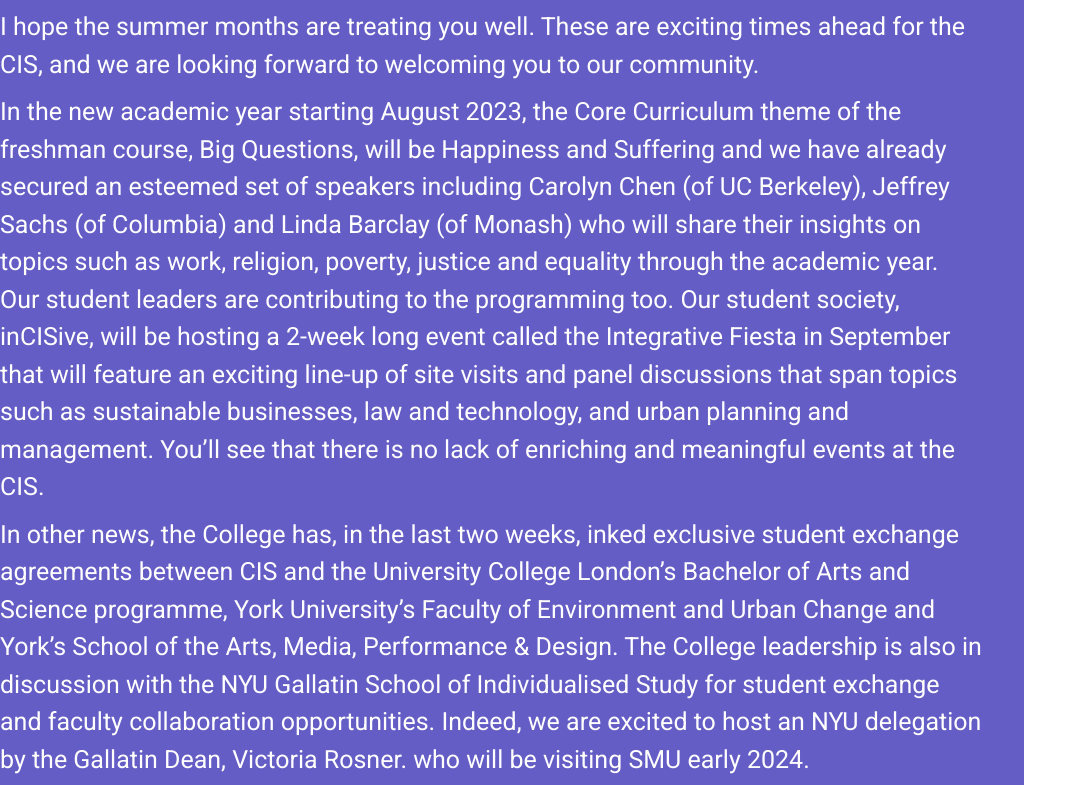
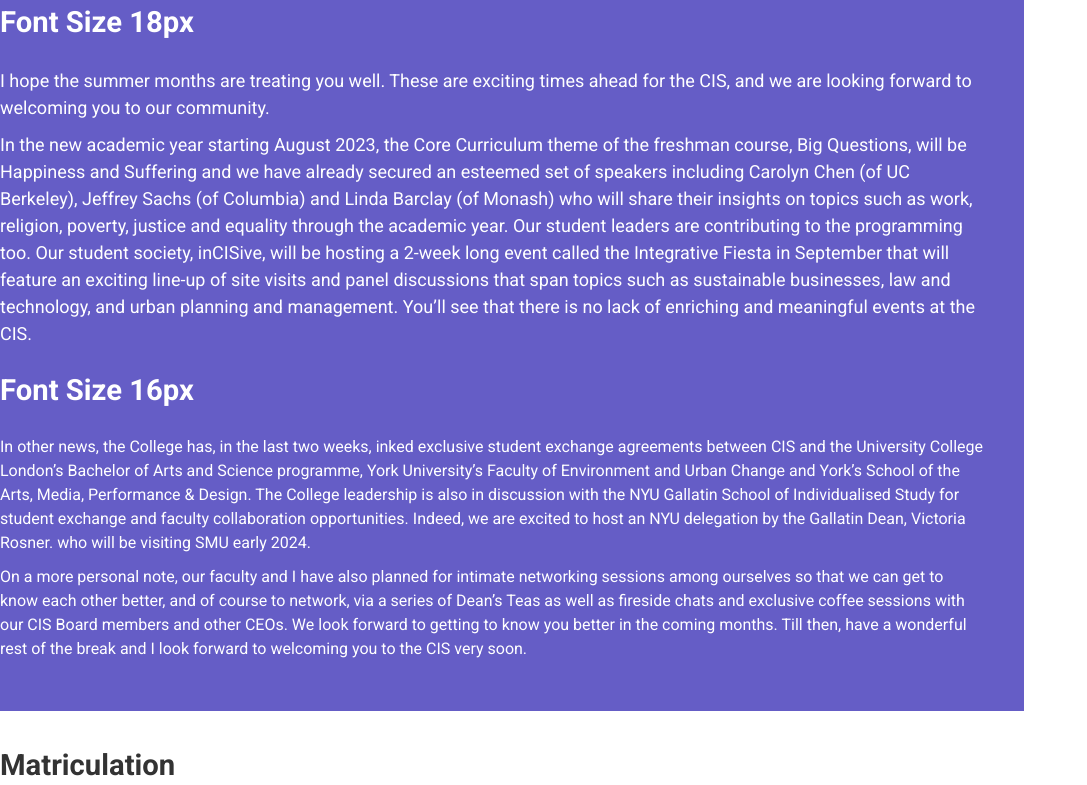
Before and after one commit to kahhong86/cis-newsletter, a plain HTML site: page index.html in a window 1280 px wide. Shown: the part 1020-1805 px from the top of the page, without its empty margins (0-1087 px from the left). Drawn offline with nearby package versions, Linux system fonts and the light colour scheme.

Commit message:
Added font size

```diff
--- a/css/all.scss
+++ b/css/all.scss
@@ -73,6 +73,13 @@
 
 .intro{
     width:80%;
+
+    .alt-18{
+        font-size: 18px;
+    }
+    .alt-16{
+        font-size: 16px;
+    }
 }
 
 .blog{
@@ -128,6 +135,8 @@
     }
     .intro{
         width:100%;
+
+
     }
     .blog{
         margin:40px 0;
@@ -147,5 +156,7 @@
                 padding-bottom: 30px;
             }
         }
+
+
     }
 }
--- a/index.html
+++ b/index.html
@@ -62,16 +62,18 @@
 								</div>
 							</div>
 						</div>
-						<p>
+						<h3>Font Size 18px</h3>
+						<p class="alt-18">
 							I hope the summer months are treating you well. These are exciting times ahead for the CIS, and we are looking forward to welcoming you to our community.
 						</p>
-						<p>
+						<p class="alt-18">
 							In the new academic year starting August 2023, the Core Curriculum theme of the freshman course, Big Questions, will be Happiness and Suffering and we have already secured an esteemed set of speakers including Carolyn Chen (of UC Berkeley), Jeffrey Sachs (of Columbia) and Linda Barclay (of Monash) who will share their insights on topics such as work, religion, poverty, justice and equality through the academic year. Our student leaders are contributing to the programming too. Our student society, inCISive, will be hosting a 2-week long event called the Integrative Fiesta in September that will feature an exciting line-up of site visits and panel discussions that span topics such as sustainable businesses, law and technology, and urban planning and management. You’ll see that there is no lack of enriching and meaningful events at the CIS.
 						</p>
-						<p>
+						<h3>Font Size 16px</h3>
+						<p class="alt-16">
 							In other news, the College has, in the last two weeks, inked exclusive student exchange agreements between CIS and the University College London’s Bachelor of Arts and Science programme, York University’s Faculty of Environment and Urban Change and York’s School of the Arts, Media, Performance & Design. The College leadership is also in discussion with the NYU Gallatin School of Individualised Study for student exchange and faculty collaboration opportunities. Indeed, we are excited to host an NYU delegation by the Gallatin Dean, Victoria Rosner. who will be visiting SMU early 2024.
 						</p>
-						<p>
+						<p class="alt-16">
 							On a more personal note, our faculty and I have also planned for intimate networking sessions among ourselves so that we can get to know each other better, and of course to network, via a series of Dean’s Teas as well as fireside chats and exclusive coffee sessions with our CIS Board members and other CEOs. We look forward to getting to know you better in the coming months. Till then, have a wonderful rest of the break and I look forward to welcoming you to the CIS very soon.
 						</p>
 					</div>
```
Also changed, not shown: css/all.css, 1 other file.
